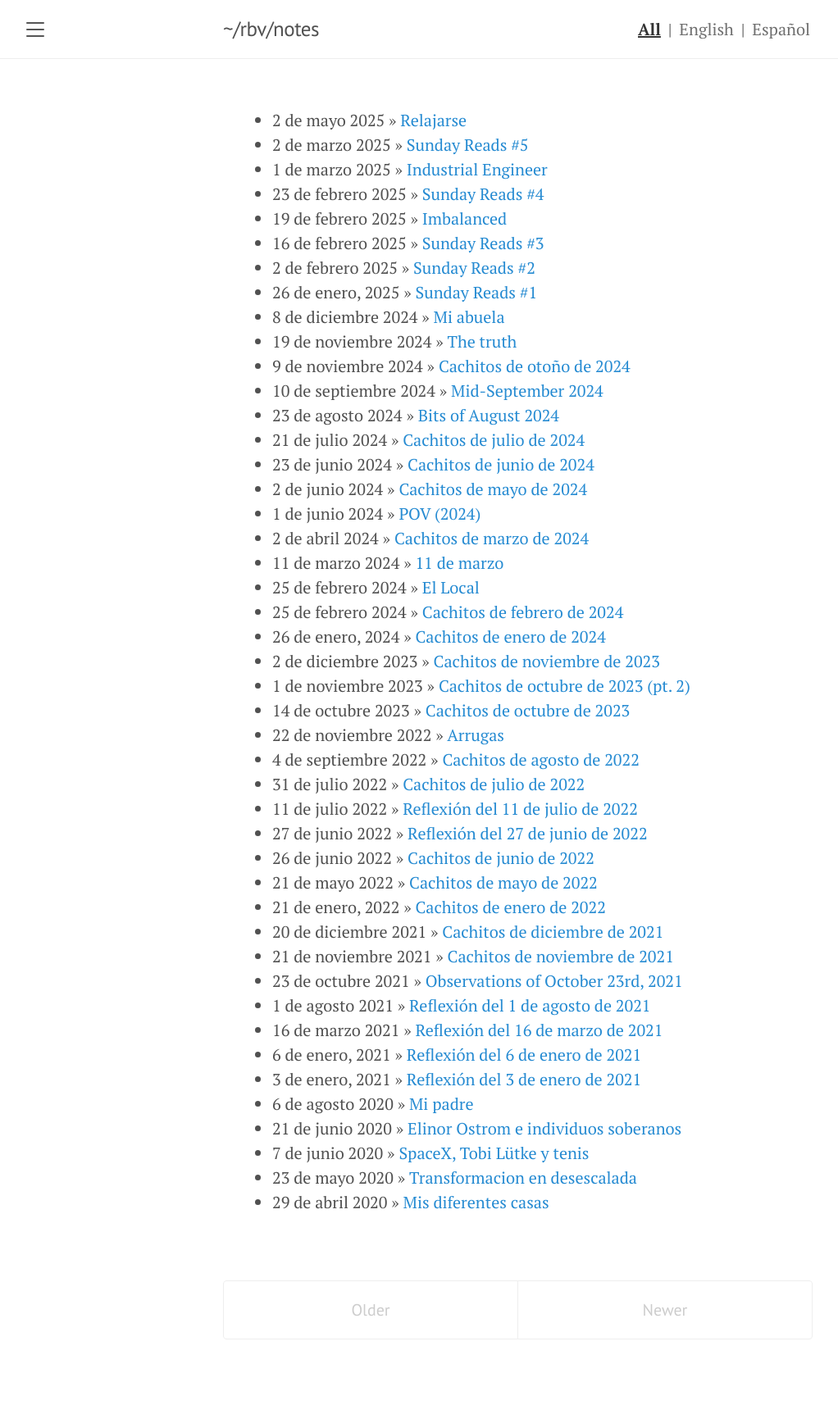
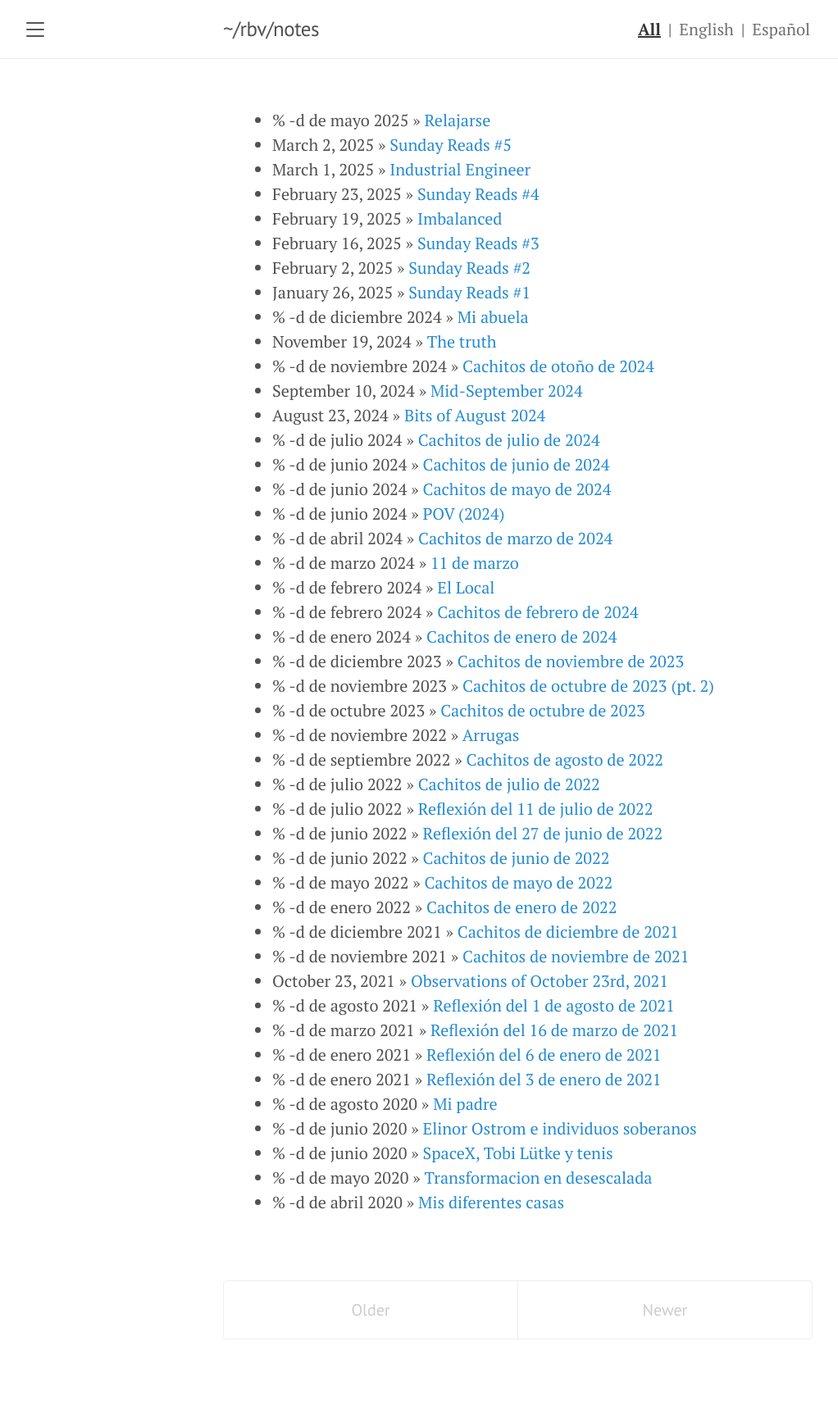
Before and after one commit to rbarbadillo/rbarbadillo.github.io, a Jekyll site: the page built from index.html, in a window 1280 px wide. Shown: the whole page at 82% size, without its empty margins (8-1030 px from the left). Built offline with Jekyll 4.4.1, drawn with Linux system fonts in a browser that asks for light colours; some of the changed lines change nothing that is shown.

Commit message:
date change yolo

```diff
--- a/_includes/date.html
+++ b/_includes/date.html
@@ -1,7 +1,8 @@
 {% assign m = include.date | date: "%-m" %}
-{{ include.date | date: "%-d de" }}
+{% if include.lang == 'es' %}
+  {{ include.date | date: "% -d de" }}
   {% case m %}
-  {% when '1' %}enero,
+    {% when '1' %}enero
     {% when '2' %}febrero
     {% when '3' %}marzo
     {% when '4' %}abril
@@ -15,3 +16,6 @@
     {% when '12' %}diciembre
   {% endcase %}
   {{ include.date | date: "%Y" }}
+{% else %}
+  {{ include.date | date: "%B %-d, %Y" }}
+{% endif %}
--- a/index.html
+++ b/index.html
@@ -8,7 +8,7 @@
         <ul class="post-list">
           {% for post in site.posts %}
           <li class="post-item" data-lang="{{ post.lang | default: 'en' }}">
-            {% include date.html date=post.date %}
+            {% include date.html date=post.date lang=post.lang %}
             &raquo;
             <a href="{{ post.url }}"> {{ post.title }}</a>
           </li>
```
Lines whose indentation alone changed are shown as unchanged.
